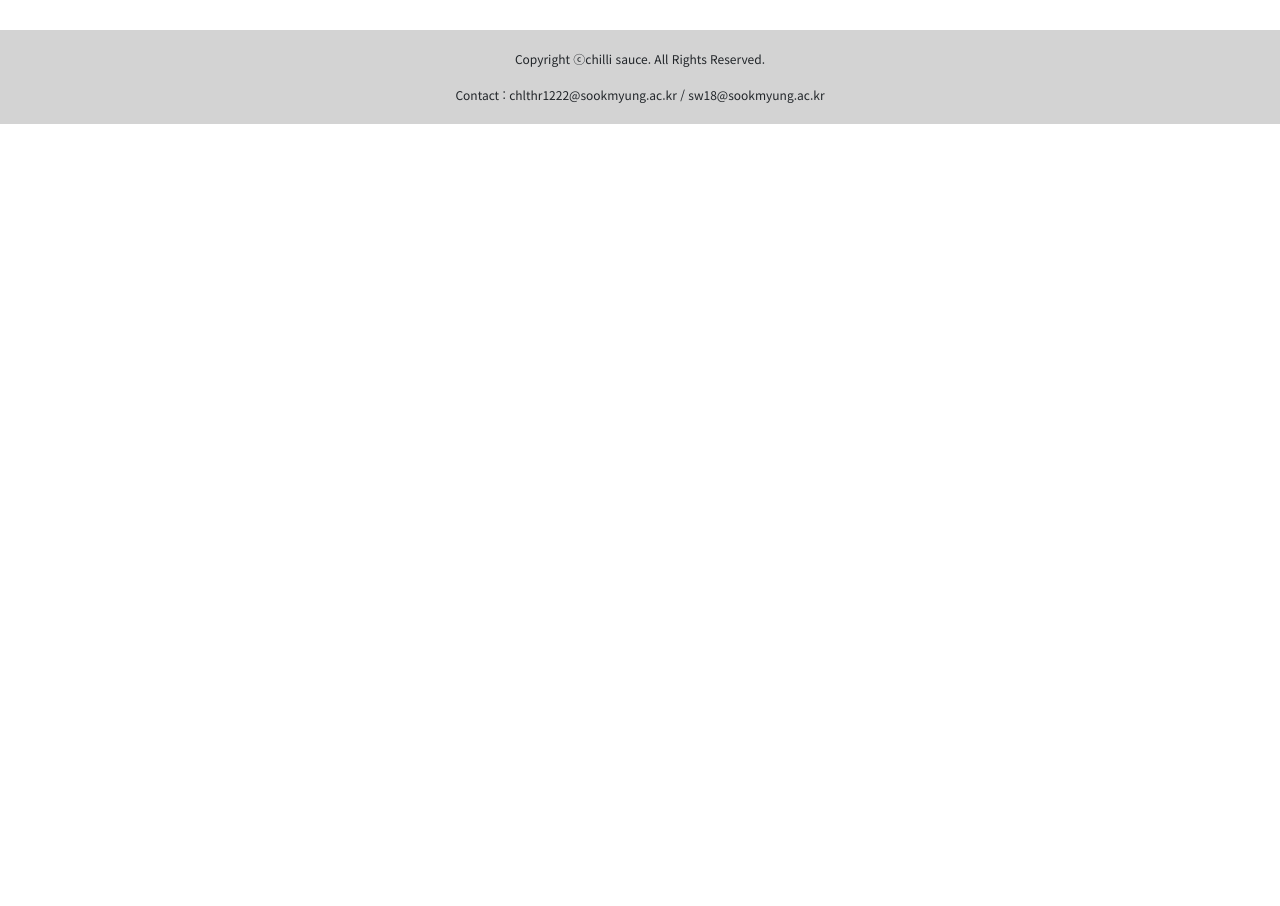
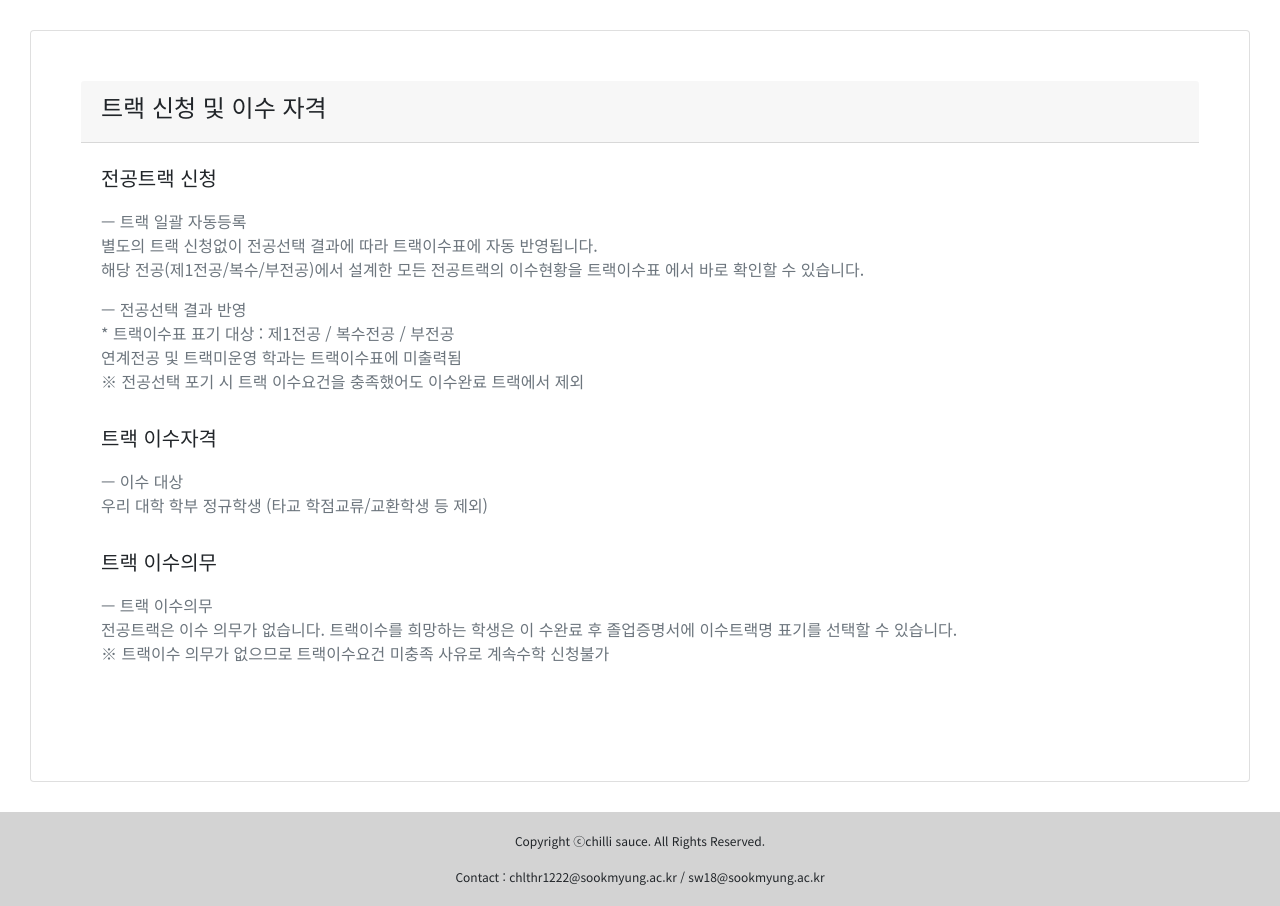
Before and after one commit to 1010Min/-chili-sauce, a Flask app: page /track-info/2 in a window 1280 px wide. Shown: the part 112-1018 px from the top of the page. Before the commit the page ends 236 px from the top, so only its background shows below. Run offline with Flask 2, Linux system fonts and the light colour scheme; some libraries are stand-ins or nearby versions.

Commit message:
UPDATE:2.html - 1차 완성

```diff
--- a/templates/2.html
+++ b/templates/2.html
@@ -43,19 +43,50 @@
     <div class="collapse navbar-collapse justify-content-end" id="navbarNav">
         <ul class="navbar-nav">
             <li class="nav-item">
-                <a class="nav-link" href="./track-info">트랙 소개 <span class="sr-only">(current)</span></a>
+                <a class="nav-link" href="/track-info">트랙 소개 <span class="sr-only">(current)</span></a>
             </li>
             <li class="nav-item">
-                <a class="nav-link" href="./major-track">학과별 트랙</a>
+                <a class="nav-link" href="/major-track">학과별 트랙</a>
             </li>
             <li class="nav-item active">
-                <a class="nav-link" href="./recommend">과목 트랙 추천</a>
+                <a class="nav-link" href="/recommend">과목 트랙 추천</a>
             </li>
         </ul>
     </div>
 </nav>
 
+<div class="card" style="margin-top: 30px">
+    <div class="card-header">
+        <h4 style="text-align: left">트랙 신청 및 이수 자격</h4>
+    </div>
+    <div class="card-body">
+        <blockquote class="blockquote mb-0" style="text-align: left">
+            <p>전공트랙 신청</p>
+            <footer class="blockquote-footer">트랙 일괄 자동등록
+                <br>별도의 트랙 신청없이 전공선택 결과에 따라 트랙이수표에 자동 반영됩니다.
+                <br>해당 전공(제1전공/복수/부전공)에서 설계한 모든 전공트랙의 이수현황을 트랙이수표
+                에서 바로 확인할 수 있습니다.
+            </footer><p></p>
+            <footer class="blockquote-footer">전공선택 결과 반영
+                <br>* 트랙이수표 표기 대상 : 제1전공 / 복수전공 / 부전공
+                <br>연계전공 및 트랙미운영 학과는 트랙이수표에 미출력됨
+                <br>※ 전공선택 포기 시 트랙 이수요건을 충족했어도 이수완료 트랙에서 제외
+            </footer><br>
 
+            <p>트랙 이수자격</p>
+            <footer class="blockquote-footer">이수 대상
+                <br>우리 대학 학부 정규학생 (타교 학점교류/교환학생 등 제외)
+            </footer><br>
+
+            <p>트랙 이수의무</p>
+            <footer class="blockquote-footer">트랙 이수의무
+                <br>전공트랙은 이수 의무가 없습니다. 트랙이수를 희망하는 학생은 이
+                수완료 후 졸업증명서에 이수트랙명 표기를 선택할 수 있습니다.
+                <br>※ 트랙이수 의무가 없으므로 트랙이수요건 미충족 사유로 계속수학 신청불가
+            </footer><br>
+        </blockquote><p></p>
+    </div>
+</div>
 
 <div class="footer">
     Copyright ⓒchilli sauce. All Rights Reserved.
```
